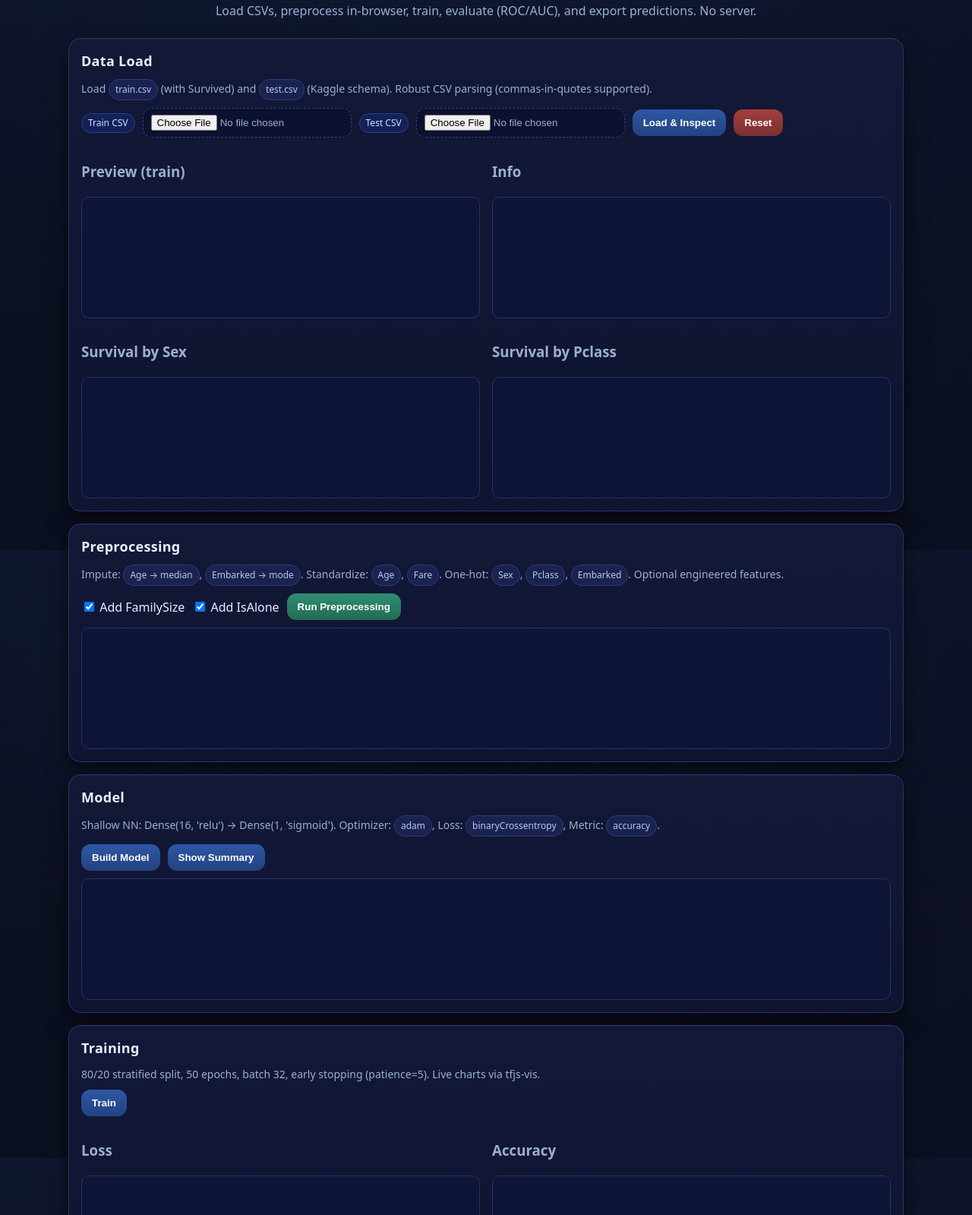
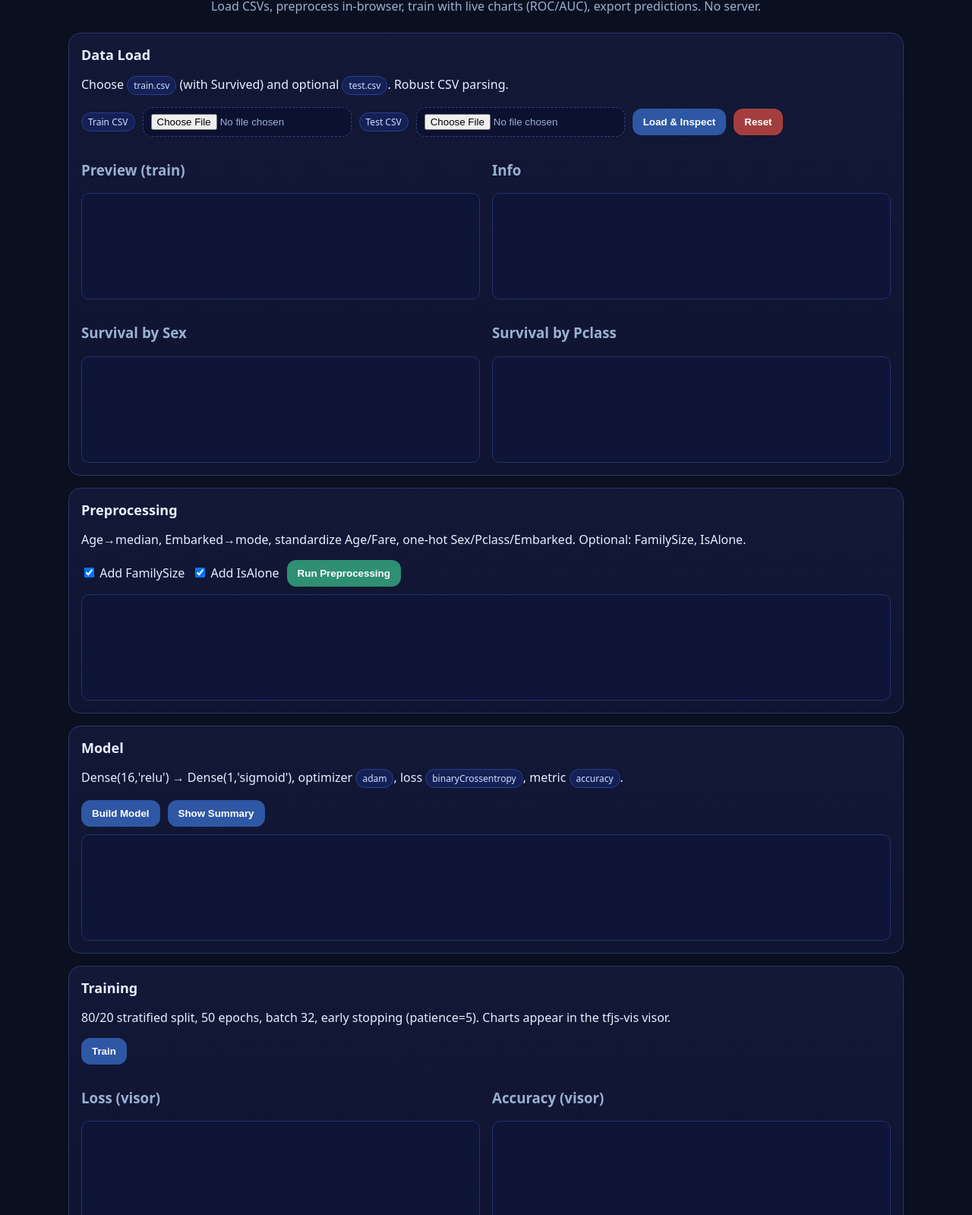
Before and after one commit to HafsaIdSaid386/NND-week-2, a plain HTML site: page index.html in a window 1280 px wide. Shown: the part 76-1675 px from the top of the page at 76% size. Drawn offline with nearby package versions, Linux system fonts and the light colour scheme.

Commit message:
index.html

```diff
--- a/index.html
+++ b/index.html
@@ -2,323 +2,149 @@
 <html lang="en">
 <head>
   <meta charset="utf-8" />
-  <meta
-    name="viewport"
-    content="width=device-width, initial-scale=1, minimum-scale=1"
-  />
+  <meta name="viewport" content="width=device-width, initial-scale=1" />
   <title>Titanic Binary Classifier (TF.js)</title>
 
-  <!-- TensorFlow.js & tfjs-vis (latest) -->
+  <!-- libs -->
   <script src="https://cdn.jsdelivr.net/npm/@tensorflow/tfjs@latest"></script>
   <script src="https://cdn.jsdelivr.net/npm/@tensorflow/tfjs-vis@latest"></script>
-
-  <!-- PapaParse for robust CSV parsing (handles commas-in-quotes, etc.) -->
   <script src="https://cdn.jsdelivr.net/npm/papaparse@5.4.1/papaparse.min.js"></script>
 
   <style>
-    :root {
-      --bg: #0b1020;
-      --card: #121836;
-      --muted: #9bb0d1;
-      --text: #e9efff;
-      --accent: #6aa6ff;
-      --accent-2: #7ce2b1;
-      --danger: #ff6a6a;
-    }
-    * { box-sizing: border-box; }
-    html, body {
-      height: 100%;
-      margin: 0;
-      background: radial-gradient(1200px 600px at 10% -10%, #20346a33, transparent) fixed,
-                  radial-gradient(1200px 800px at 80% -20%, #1e2a6033, transparent) fixed,
-                  var(--bg);
-      color: var(--text);
-      font-family: ui-sans-serif, system-ui, -apple-system, Segoe UI, Roboto, "Helvetica Neue", Arial;
-      line-height: 1.5;
-    }
-    header {
-      padding: 24px 16px;
-      text-align: center;
-    }
-    header h1 { margin: 0 0 6px; font-size: clamp(22px, 4vw, 32px); }
-    header p { margin: 0; color: var(--muted); }
-
-    .container {
-      width: min(1100px, 92vw);
-      margin: 0 auto 80px;
-      display: grid;
-      grid-template-columns: 1fr;
-      gap: 16px;
-    }
-    .grid-2 {
-      display: grid;
-      grid-template-columns: 1fr 1fr;
-      gap: 16px;
-    }
-    @media (max-width: 980px) {
-      .grid-2 { grid-template-columns: 1fr; }
-    }
-
-    .card {
-      background: linear-gradient(180deg, #121836, #0f1430);
-      border: 1px solid #2a3569;
-      border-radius: 16px;
-      padding: 16px;
-      box-shadow: 0 10px 30px #0008, inset 0 1px 0 #ffffff0a;
-    }
-    .card h2 {
-      margin: 0 0 10px;
-      font-size: 18px;
-      letter-spacing: 0.3px;
-    }
-    .card p {
-      margin: 0 0 10px;
-      color: var(--muted);
-      font-size: 14px;
-    }
-
-    .row { display: flex; flex-wrap: wrap; gap: 10px; align-items: center; }
-    .row > * { flex: 0 0 auto; }
-
-    input[type="file"] {
-      display: inline-block;
-      padding: 8px 10px;
-      border: 1px dashed #33407a;
-      border-radius: 12px;
-      background: #0c1130;
-      color: var(--muted);
-      max-width: 100%;
-    }
-    .btn {
-      appearance: none;
-      border: 0;
-      border-radius: 12px;
-      padding: 10px 14px;
-      background: linear-gradient(180deg, #2e57a4, #224282);
-      color: white;
-      font-weight: 600;
-      cursor: pointer;
-      transition: transform 0.06s ease, filter 0.2s ease;
-    }
-    .btn:hover { filter: brightness(1.05); }
-    .btn:active { transform: translateY(1px); }
-    .btn.secondary {
-      background: linear-gradient(180deg, #2e8f72, #236b55);
-    }
-    .btn.danger {
-      background: linear-gradient(180deg, #a43e3e, #7a2f2f);
-    }
-    .tag {
-      display: inline-block;
-      padding: 4px 8px;
-      border-radius: 999px;
-      background: #1a2350;
-      border: 1px solid #2d3a7d;
-      color: #b9c8f0;
-      font-size: 12px;
-    }
-    .muted { color: var(--muted); }
-    .mono { font-family: ui-monospace, SFMono-Regular, Menlo, Consolas, "Liberation Mono", monospace; }
-
-    table {
-      width: 100%;
-      border-collapse: collapse;
-      border: 1px solid #263168;
-      border-radius: 12px;
-      overflow: hidden;
-      font-size: 13px;
-    }
-    th, td {
-      border-bottom: 1px solid #232c59;
-      padding: 8px 10px;
-      text-align: left;
-    }
-    th { background: #0e1537; color: #bcd0ff; }
-    tbody tr:nth-child(even) { background: #0d1332; }
-
-    .slider-row {
-      display: grid;
-      grid-template-columns: auto 1fr auto;
-      gap: 12px;
-      align-items: center;
-    }
-    input[type="range"] {
-      width: 100%;
-      accent-color: var(--accent);
-      height: 6px;
-      border-radius: 999px;
-      background: #20306b;
-      outline: none;
-    }
-    .pill {
-      display: inline-block;
-      padding: 3px 8px;
-      border-radius: 999px;
-      background: #142157;
-      border: 1px solid #2b3e8a;
-      color: #cfe0ff;
-      font-size: 12px;
-    }
-
-    .vis {
-      background: #0e1537;
-      border: 1px solid #24306b;
-      border-radius: 10px;
-      padding: 8px;
-      min-height: 160px;
-      overflow: auto;
-    }
-    .note { font-size: 12px; color: #9fb3e0; }
-    footer {
-      margin: 30px auto 60px;
-      width: min(1100px, 92vw);
-      color: var(--muted);
-      font-size: 13px;
-    }
+    :root { --bg:#0b1020; --card:#121836; --muted:#9bb0d1; --text:#e9efff; }
+    *{box-sizing:border-box} html,body{margin:0;height:100%;background:var(--bg);color:var(--text);font-family:system-ui,Segoe UI,Roboto,Arial}
+    header{padding:24px 16px;text-align:center}
+    header h1{margin:0 0 6px;font-size:clamp(22px,4vw,32px)}
+    header p{margin:0;color:var(--muted)}
+    .container{width:min(1100px,92vw);margin:0 auto 80px;display:grid;gap:16px}
+    .card{background:linear-gradient(180deg,#121836,#0f1430);border:1px solid #2a3569;border-radius:16px;padding:16px}
+    .card h2{margin:0 0 10px;font-size:18px}
+    .muted{color:var(--muted)} .mono{font-family:ui-monospace,Menlo,Consolas,monospace}
+    .row{display:flex;flex-wrap:wrap;gap:10px;align-items:center}
+    input[type=file]{padding:8px 10px;border:1px dashed #33407a;border-radius:12px;background:#0c1130;color:var(--muted)}
+    .btn{border:0;border-radius:12px;padding:10px 14px;background:#2e57a4;color:#fff;font-weight:600;cursor:pointer}
+    .btn.secondary{background:#2e8f72} .btn.danger{background:#a43e3e}
+    .vis{background:#0e1537;border:1px solid #24306b;border-radius:10px;padding:8px;min-height:140px;overflow:auto}
+    table{width:100%;border-collapse:collapse;border:1px solid #263168;border-radius:12px;overflow:hidden;font-size:13px}
+    th,td{border-bottom:1px solid #232c59;padding:8px 10px;text-align:left}
+    th{background:#0e1537;color:#bcd0ff} tbody tr:nth-child(even){background:#0d1332}
+    .grid2{display:grid;grid-template-columns:1fr 1fr;gap:16px} @media(max-width:980px){.grid2{grid-template-columns:1fr}}
+    .slider-row{display:grid;grid-template-columns:auto 1fr auto;gap:12px;align-items:center}
+    input[type=range]{width:100%}
+    .tag{display:inline-block;padding:3px 8px;border-radius:999px;background:#142157;border:1px solid #2b3e8a;color:#cfe0ff;font-size:12px}
   </style>
 </head>
 <body>
 <header>
   <h1>Titanic Binary Classifier — TensorFlow.js (Shallow NN)</h1>
-    <p>Load CSVs, preprocess in-browser, train, evaluate (ROC/AUC), and export predictions. No server.</p>
+  <p>Load CSVs, preprocess in-browser, train with live charts (ROC/AUC), export predictions. No server.</p>
 </header>
 
 <main class="container">
-    <!-- DATA LOAD -->
-    <section class="card" id="sec-data">
+  <!-- DATA -->
+  <section class="card">
     <h2>Data Load</h2>
-      <p>Load <span class="tag">train.csv</span> (with Survived) and <span class="tag">test.csv</span> (Kaggle schema). Robust CSV parsing (commas-in-quotes supported).</p>
+    <p>Choose <span class="tag">train.csv</span> (with Survived) and optional <span class="tag">test.csv</span>. Robust CSV parsing.</p>
     <div class="row">
-        <label class="pill">Train CSV</label>
-        <input type="file" id="trainFile" accept=".csv" />
-        <label class="pill">Test CSV</label>
-        <input type="file" id="testFile" accept=".csv" />
+      <label class="tag">Train CSV</label><input type="file" id="trainFile" accept=".csv">
+      <label class="tag">Test CSV</label><input type="file" id="testFile" accept=".csv">
       <button class="btn" id="btnLoad">Load & Inspect</button>
       <button class="btn danger" id="btnReset">Reset</button>
     </div>
-      <div class="grid-2" style="margin-top:12px;">
+    <div class="grid2" style="margin-top:12px">
+      <div><h3 class="muted">Preview (train)</h3><div id="trainPreview" class="vis"></div></div>
+      <div><h3 class="muted">Info</h3><div id="datasetInfo" class="vis mono"></div></div>
+    </div>
+    <div class="grid2" style="margin-top:12px">
+      <div><h3 class="muted">Survival by Sex</h3><div id="barSex" class="vis"></div></div>
+      <div><h3 class="muted">Survival by Pclass</h3><div id="barPclass" class="vis"></div></div>
+    </div>
+  </section>
+
+  <!-- PREPROCESS -->
+  <section class="card">
+    <h2>Preprocessing</h2>
+    <p>Age→median, Embarked→mode, standardize Age/Fare, one-hot Sex/Pclass/Embarked. Optional: FamilySize, IsAlone.</p>
+    <div class="row">
+      <label><input type="checkbox" id="toggleFamily" checked> Add FamilySize</label>
+      <label><input type="checkbox" id="toggleIsAlone" checked> Add IsAlone</label>
+      <button class="btn secondary" id="btnPreprocess">Run Preprocessing</button>
+    </div>
+    <div id="preOut" class="vis mono" style="margin-top:10px"></div>
+  </section>
+
+  <!-- MODEL -->
+  <section class="card">
+    <h2>Model</h2>
+    <p>Dense(16,'relu') → Dense(1,'sigmoid'), optimizer <span class="tag">adam</span>, loss <span class="tag">binaryCrossentropy</span>, metric <span class="tag">accuracy</span>.</p>
+    <div class="row">
+      <button class="btn" id="btnBuild">Build Model</button>
+      <button class="btn" id="btnSummary">Show Summary</button>
+    </div>
+    <div id="modelSummary" class="vis mono" style="margin-top:10px"></div>
+  </section>
+
+  <!-- TRAIN -->
+  <section class="card">
+    <h2>Training</h2>
+    <p>80/20 stratified split, 50 epochs, batch 32, early stopping (patience=5). Charts appear in the tfjs-vis visor.</p>
+    <div class="row">
+      <button class="btn" id="btnTrain">Train</button>
+      <span id="trainStatus" class="mono muted"></span>
+    </div>
+    <div class="grid2" style="margin-top:12px">
+      <div><h3 class="muted">Loss (visor)</h3><div id="lossContainer" class="vis"></div></div>
+      <div><h3 class="muted">Accuracy (visor)</h3><div id="accContainer" class="vis"></div></div>
+    </div>
+  </section>
+
+  <!-- METRICS -->
+  <section class="card">
+    <h2>Metrics</h2>
+    <div class="grid2">
       <div>
-          <h3 class="muted">Preview (train)</h3>
-          <div id="trainPreview" class="vis"></div>
+        <h3 class="muted">ROC Curve</h3>
+        <div id="rocContainer" class="vis"></div>
+        <div id="aucNote" class="muted mono" style="margin-top:6px"></div>
       </div>
       <div>
-          <h3 class="muted">Info</h3>
-          <div id="datasetInfo" class="vis mono"></div>
+        <h3 class="muted">Threshold & Confusion Matrix</h3>
+        <div class="slider-row">
+          <span class="mono muted">0.00</span>
+          <input type="range" id="thrSlider" min="0" max="1" step="0.01" value="0.5">
+          <span class="mono muted">1.00</span>
         </div>
-      </div>
-      <div class="grid-2" style="margin-top:12px;">
-        <div>
-          <h3 class="muted">Survival by Sex</h3>
-          <div id="barSex" class="vis"></div>
-        </div>
-        <div>
-          <h3 class="muted">Survival by Pclass</h3>
-          <div id="barPclass" class="vis"></div>
+        <div style="margin-top:6px" class="mono">Threshold: <span id="thrVal" class="tag">0.50</span></div>
+        <div id="cmContainer" class="vis mono" style="margin-top:8px"></div>
+        <div id="prfContainer" class="vis mono" style="margin-top:8px"></div>
       </div>
     </div>
   </section>
 
-    <!-- PREPROCESS -->
-    <section class="card" id="sec-pre">
-      <h2>Preprocessing</h2>
-      <p>Impute: <span class="tag">Age → median</span>, <span class="tag">Embarked → mode</span>. Standardize: <span class="tag">Age</span>, <span class="tag">Fare</span>. One-hot: <span class="tag">Sex</span>, <span class="tag">Pclass</span>, <span class="tag">Embarked</span>. Optional engineered features.</p>
-      <div class="row">
-        <label><input type="checkbox" id="toggleFamily" checked /> Add FamilySize</label>
-        <label><input type="checkbox" id="toggleIsAlone" checked /> Add IsAlone</label>
-        <button class="btn secondary" id="btnPreprocess">Run Preprocessing</button>
-      </div>
-      <div style="margin-top:10px;">
-        <div id="preOut" class="vis mono"></div>
-      </div>
-    </section>
-
-    <!-- MODEL -->
-    <section class="card" id="sec-model">
-      <h2>Model</h2>
-      <p>Shallow NN: Dense(16, 'relu') → Dense(1, 'sigmoid'). Optimizer: <span class="tag">adam</span>, Loss: <span class="tag">binaryCrossentropy</span>, Metric: <span class="tag">accuracy</span>.</p>
-      <div class="row">
-        <button class="btn" id="btnBuild">Build Model</button>
-        <button class="btn" id="btnSummary">Show Summary</button>
-      </div>
-      <div id="modelSummary" class="vis mono" style="margin-top:10px;"></div>
-    </section>
-
-    <!-- TRAINING -->
-    <section class="card" id="sec-train">
-      <h2>Training</h2>
-      <p>80/20 stratified split, 50 epochs, batch 32, early stopping (patience=5). Live charts via tfjs-vis.</p>
-      <div class="row">
-        <button class="btn" id="btnTrain">Train</button>
-        <span id="trainStatus" class="muted mono"></span>
-      </div>
-      <div class="grid-2" style="margin-top:12px;">
-        <div>
-          <h3 class="muted">Loss</h3>
-          <div class="vis" id="lossContainer"></div>
-        </div>
-        <div>
-          <h3 class="muted">Accuracy</h3>
-          <div class="vis" id="accContainer"></div>
-        </div>
-      </div>
-    </section>
-
-    <!-- METRICS -->
-    <section class="card" id="sec-metrics">
-      <h2>Metrics</h2>
-      <p>Compute ROC curve & AUC on validation set. Adjust decision threshold and see Confusion Matrix / Precision / Recall / F1 update live.</p>
-      <div class="grid-2">
-        <div>
-          <h3 class="muted">ROC Curve</h3>
-          <div class="vis" id="rocContainer"></div>
-          <div class="note" id="aucNote"></div>
-        </div>
-        <div>
-          <h3 class="muted">Threshold & Confusion Matrix</h3>
-          <div class="slider-row">
-            <span class="muted mono">0.00</span>
-            <input type="range" id="thrSlider" min="0" max="1" step="0.01" value="0.5" />
-            <span class="muted mono">1.00</span>
-          </div>
-          <div style="margin-top:6px;" class="mono">
-            Threshold: <span id="thrVal" class="tag">0.50</span>
-          </div>
-          <div id="cmContainer" class="vis mono" style="margin-top:8px;"></div>
-          <div id="prfContainer" class="vis mono" style="margin-top:8px;"></div>
-        </div>
-      </div>
-    </section>
-
-    <!-- PREDICT & EXPORT -->
-    <section class="card" id="sec-predict">
+  <!-- PREDICT -->
+  <section class="card">
     <h2>Prediction & Export</h2>
-      <p>Predict probabilities for <span class="tag">test.csv</span>, apply threshold, export <span class="tag">submission.csv</span> (PassengerId, Survived), <span class="tag">probabilities.csv</span>, or download the model.</p>
     <div class="row">
       <button class="btn secondary" id="btnPredict">Predict</button>
       <button class="btn" id="btnExportSub">Export submission.csv</button>
       <button class="btn" id="btnExportProbs">Export probabilities.csv</button>
       <button class="btn" id="btnSaveModel">Download Model</button>
     </div>
-      <div id="predictNote" class="note" style="margin-top:8px;"></div>
+    <div id="predictNote" class="muted" style="margin-top:8px"></div>
   </section>
 
-    <!-- DEPLOYMENT NOTES -->
-    <section class="card" id="sec-deploy">
+  <!-- DEPLOY -->
+  <section class="card">
     <h2>Deployment Notes</h2>
     <ul>
       <li>Create a public GitHub repo.</li>
-        <li>Add exactly two files: <span class="mono">index.html</span> and <span class="mono">app.js</span>.</li>
-        <li>Commit to <span class="tag">main</span>, then enable <b>GitHub Pages</b> for the repository (Source: <b>Deploy from a branch</b>, Branch: <b>main</b>, Folder: <b>/ (root)</b>).</li>
-        <li>Open the published URL and test.</li>
+      <li>Add <span class="mono">index.html</span> and <span class="mono">app.js</span>.</li>
+      <li>Enable GitHub Pages → Branch: <b>main</b>, Folder: <b>/ (root)</b>.</li>
+      <li>Open the URL and test.</li>
     </ul>
   </section>
 </main>
 
-  <footer>
-    <p>Schema: Target <span class="mono">Survived</span> (0/1). Features: <span class="mono">Pclass, Sex, Age, SibSp, Parch, Fare, Embarked</span>. Exclude: <span class="mono">PassengerId</span>. <br/>
-       Reuse note: You can swap the schema for other datasets—see comments in <span class="mono">app.js</span>.</p>
-  </footer>
-
 <script src="./app.js"></script>
 </body>
 </html>
```
Lines whose indentation alone changed are shown as unchanged.
